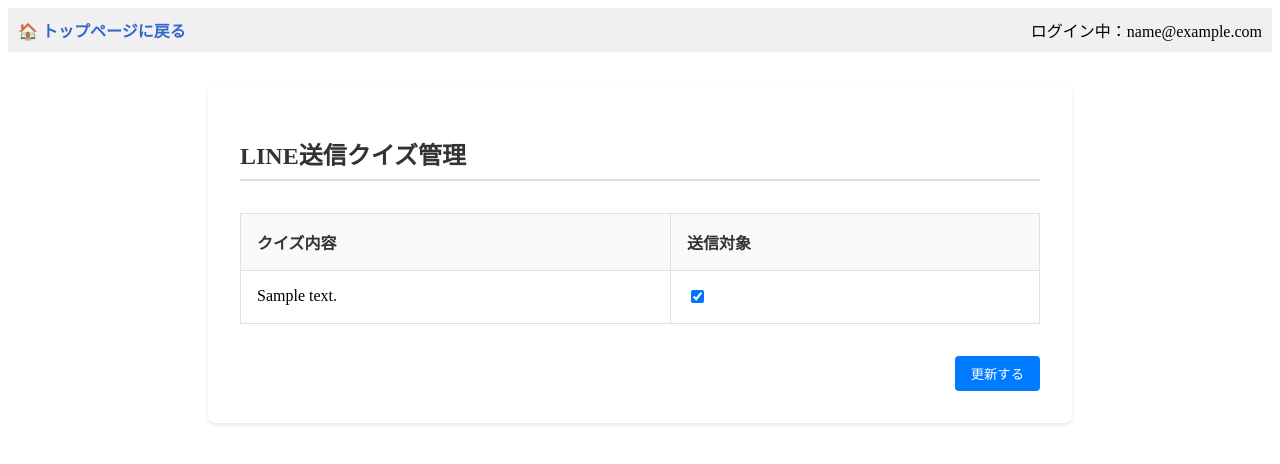
After one commit to test-master3/quiz-study, a Rails app: page /quizzes in a window 1280 px wide. The commit adds this page. Shown: the top 464 px of the page. Run offline with Rails 7, Linux system fonts and the light colour scheme; a user stored in the database is signed in; tables that the repository leaves empty hold one stand-in row (values such as "Sample post"); some libraries are stand-ins or nearby versions.

Commit message:
クイズ管理ページの追加

```diff
--- a/app/assets/stylesheets/questions.css
+++ b/app/assets/stylesheets/questions.css
@@ -525,3 +525,34 @@
 .action-button i {
   font-size: 1.1rem;
 }
+
+.quiz-form {
+  margin-top: 2rem;
+}
+
+.quiz-table {
+  width: 100%;
+  border-collapse: collapse;
+  margin-bottom: 2rem;
+}
+
+.quiz-table th, .quiz-table td {
+  border: 1px solid #e0e0e0;
+  padding: 1rem;
+  text-align: left;
+  vertical-align: top;
+}
+
+.quiz-table th {
+  background-color: #f8f9fa;
+  color: #333;
+  font-weight: bold;
+}
+
+.quiz-table tr:nth-child(even) {
+  background-color: #fdfdfd;
+}
+
+.form-footer {
+  text-align: right;
+}
--- a/app/controllers/questions_controller.rb
+++ b/app/controllers/questions_controller.rb
@@ -98,7 +98,7 @@
     user: @question.user,
     question: @question,
     quiz_text: @question.quiz_question,
-    send_to_line: false
+    send_to_line: true
 
    )
 
--- /dev/null
+++ b/app/controllers/quizzes_controller.rb
@@ -0,0 +1,25 @@
+# app/controllers/quizzes_controller.rb
+class QuizzesController < ApplicationController
+  before_action :authenticate_user!
+
+  def index
+    @quizzes = current_user.quizzes.includes(:question).order(created_at: :desc)
+  end
+
+  def update_send_to_line
+    # 一旦全部OFFにする
+    current_user.quizzes.update_all(send_to_line: false)
+
+    # チェック入れたIDだけONにする
+    if params[:quiz_ids].present?
+      current_user.quizzes.where(id: params[:quiz_ids]).update_all(send_to_line: true)
+    end
+
+    redirect_to quizzes_path, notice: "送信対象を更新しました！"
+  end
+
+  def reset_send_to_line
+    current_user.quizzes.update_all(send_to_line: false)
+    redirect_to quizzes_path, notice: "全てのクイズを送信対象から外しました。"
+  end
+end
--- /dev/null
+++ b/app/views/quizzes/index.html.erb
@@ -0,0 +1,32 @@
+<!-- app/views/quizzes/index.html.erb -->
+<div class="user-profile">
+  <h2>LINE送信クイズ管理</h2>
+
+  <%= form_with url: update_send_to_line_quizzes_path, method: :post, class: "quiz-form" do %>
+    <table class="quiz-table">
+      <thead>
+        <tr>
+          <th>クイズ内容</th>
+          <th>送信対象</th>
+        </tr>
+      </thead>
+
+      <tbody>
+        <% @quizzes.each do |quiz| %>
+          <tr>
+            <td><%= quiz.quiz_text %></td>
+            <td>
+              <%= check_box_tag "quiz_ids[]", quiz.id, quiz.send_to_line %>
+            </td>
+          </tr>
+        <% end %>
+      </tbody>
+    </table>
+
+  <div class="form-footer">
+    <%= submit_tag "更新する", class: "submit-button" %>
+    <%# <%= button_to "全てのクイズを送信対象から外す", reset_send_to_line_quizzes_path, method: :post, class: "submit-button" %>
+  </div>
+
+  <% end %>
+</div>
--- a/app/views/users/show.html.erb
+++ b/app/views/users/show.html.erb
@@ -38,6 +38,12 @@
       <span>質問一覧を見る</span>
     <% end %>
 
+    <!-- ✅ 新規追加（クイズ管理画面） -->
+    <%= link_to quizzes_path, class: 'action-button' do %>
+      <i class="fas fa-clipboard-list"></i>
+      <span>LINE送信クイズ管理</span>
+    <% end %>
+
     <%= link_to new_question_path, class: 'action-button' do %>
       <i class="fas fa-plus"></i>
       <span>新しい質問をする</span>
--- a/config/routes.rb
+++ b/config/routes.rb
@@ -33,4 +33,12 @@
   end
 
   resources :admin, only: [:new, :create]
+
+  resources :quizzes, only: [:index] do
+    collection do
+      post :update_send_to_line
+      post :reset_send_to_line
+    end
+  end
+
 end
```
Also changed, not shown: spec/requests/quizzes_spec.rb (added, +7 -0 lines).
